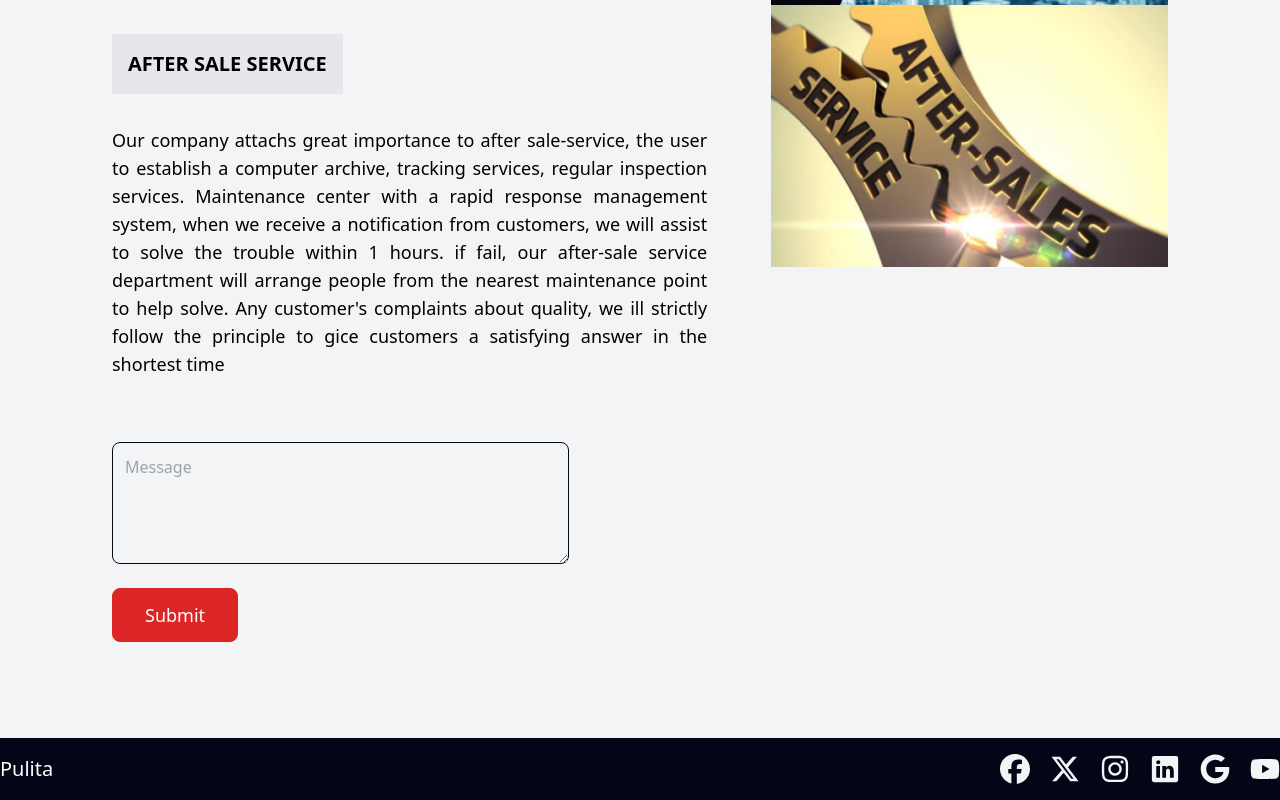
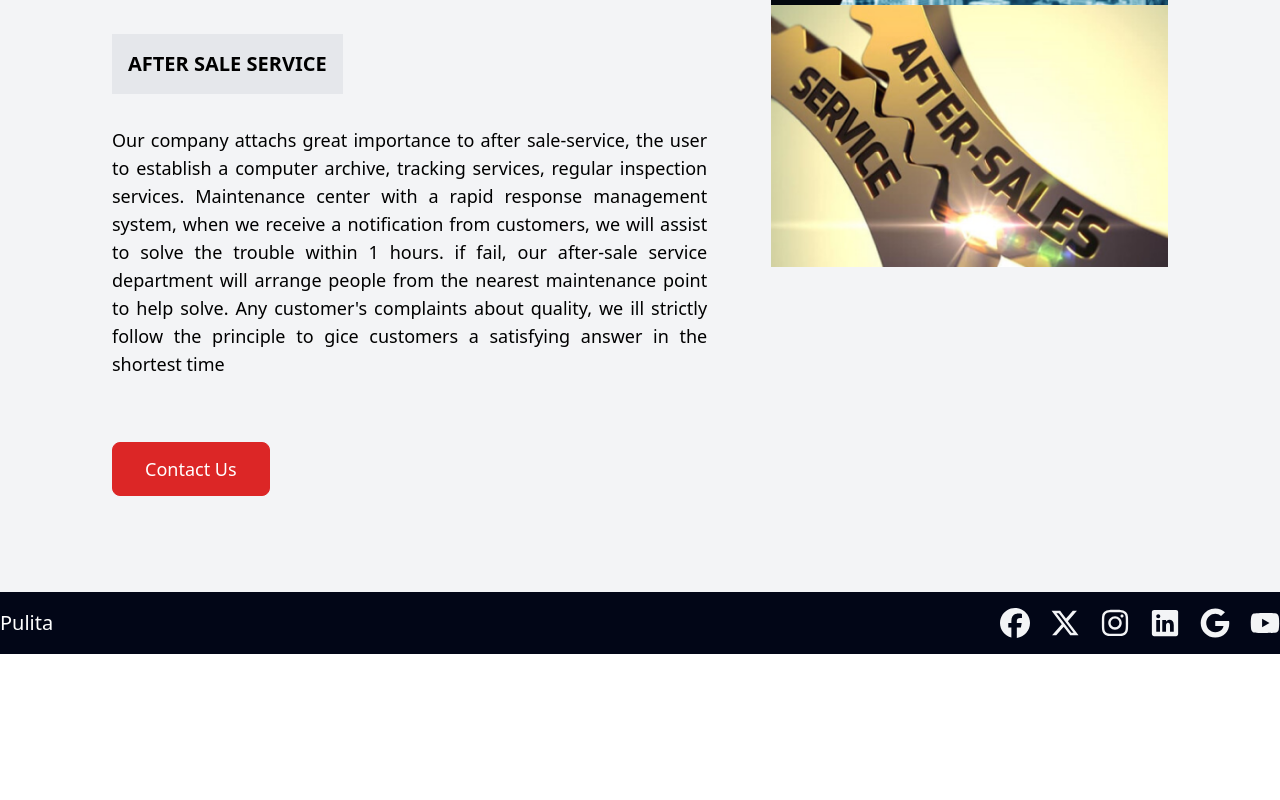
Before and after one commit to Ernie1234/pulita, a React (Vite) app: page /service in a window 1280 px wide. Shown: the part 910-1710 px from the top of the page. After the commit the page ends 1564 px from the top, so only its background shows below. Built offline with nearby package versions, Linux system fonts and the light colour scheme.

Commit message:
service buton

```diff
--- a/src/routes/Service.jsx
+++ b/src/routes/Service.jsx
@@ -1,3 +1,4 @@
+import { Link } from "react-router-dom";
 import Button from "../components/Button";
 import { service } from "../libs/data";
 
@@ -55,19 +56,9 @@ function Service() {
               customers a satisfying answer in the shortest time
             </p>
           </div>
-          <form className="flex flex-col gap-5 md:gap-6">
-            <textarea
-              name="message"
-              id="message"
-              cols="45"
-              rows="4"
-              placeholder="Message"
-              className="w-full md:w-fit bg-gray-100 border-gray-950 border rounded-sm md:rounded-md lg:rounded-lg p-3 md:p6"
-            ></textarea>
-            <div className="w-full md:w-fit">
-              <Button title="Submit" />
-            </div>
-          </form>
+          <Link to="/contact">
+            <Button title="Contact us" />
+          </Link>
         </div>
         <div className="w-2/5 flex flexrow md:flex-col overflow-x-scroll md:overflow-y-scroll">
           {service.map((serve) => (
```
